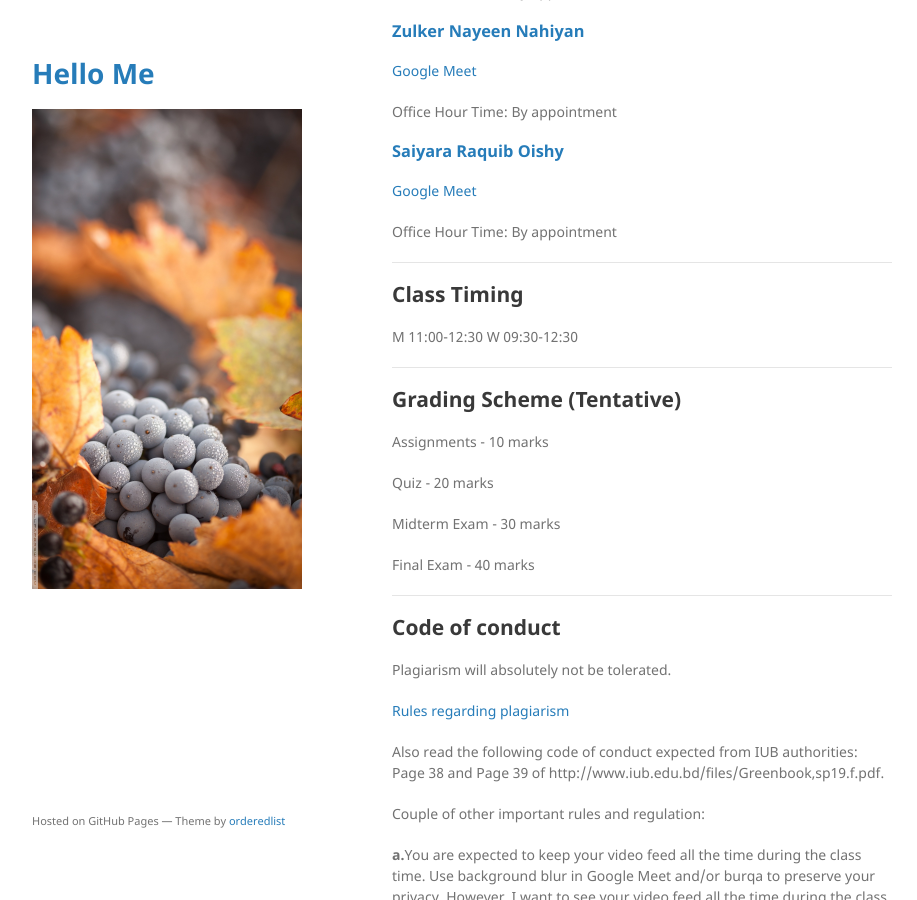
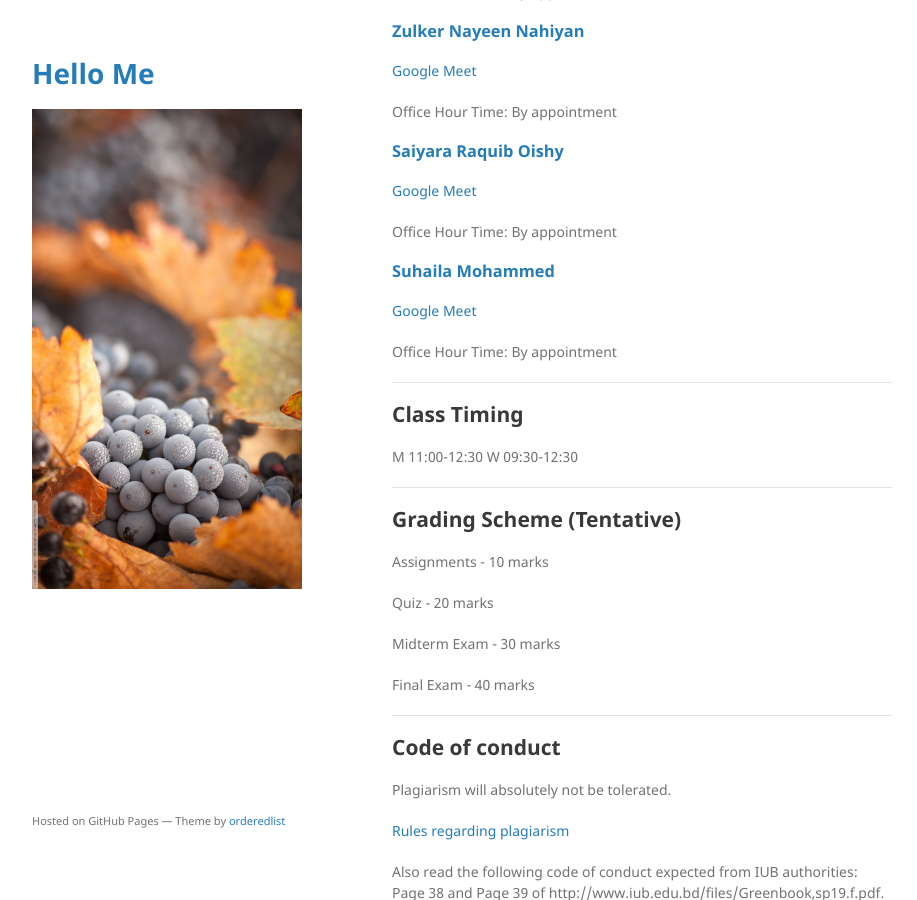
Before and after one commit to mohammadmotiurrahman/mohammadmotiurrahman.github.io, a Jekyll site: the page built from cse203_4/index.md, in a window 1280 px wide and 900 px high, scrolled down 393 px. Shown: the whole window, without its empty margins (178-1095 px from the left). Built offline with Jekyll 4.4.1, drawn with Linux system fonts in a browser that asks for light colours; our own code applies the rules of GitHub Pages for plain Markdown files.

Commit message:
Update index.md

```diff
--- a/cse203_4/index.md
+++ b/cse203_4/index.md
@@ -20,6 +20,12 @@ Office Hour Time: By appointment
 ### [Saiyara Raquib Oishy](mailto:1930931@iub.edu.bd)
 
 [Google Meet](http://meet.google.com/dgy-aezu-ogp)
+
+Office Hour Time: By appointment
+
+### [Suhaila Mohammed](mailto:1910496@iub.edu.bd)
+
+[Google Meet](http://meet.google.com/ooy-ozzg-dzt)
 
 Office Hour Time: By appointment
 
```
